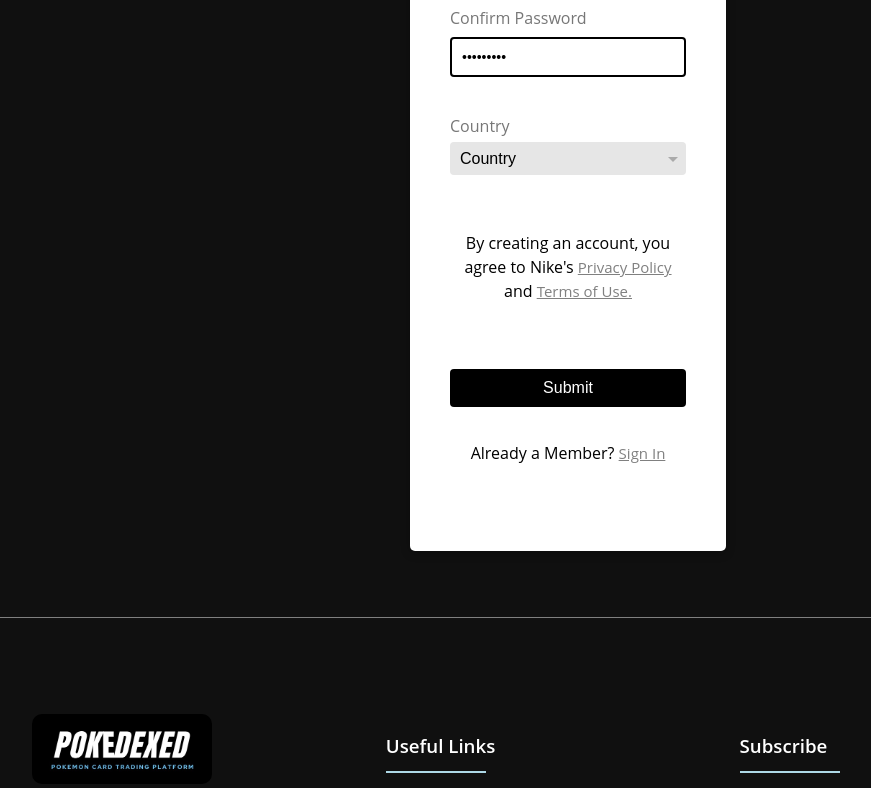
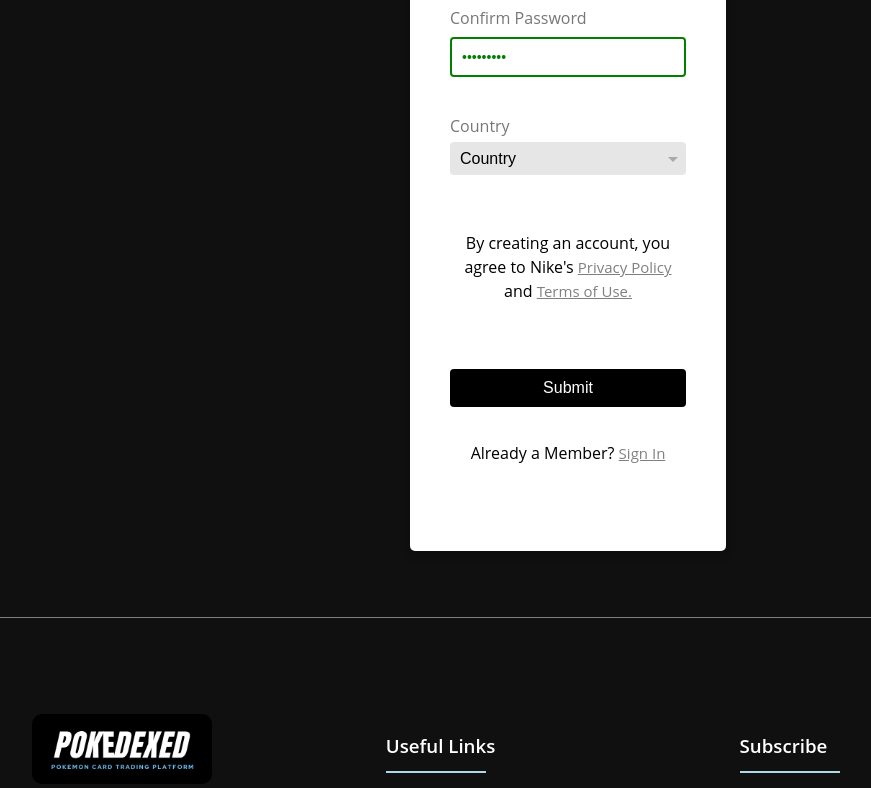
Before and after one commit to EInsTein1231/EInsTein1231.github.io, a plain HTML site: page Sign_Up.html in a window 1280 px wide. Both pictures are taken after typing "Sample", "name@example.com", "2020-01-15", "Sample123", "Sample123" into the empty fields and a click on the button "Submit". Shown: the part 985-1773 px from the top of the page, without its empty margins (72-943 px from the left). Drawn offline with Linux system fonts and the light colour scheme.

Commit message:
green border

```diff
--- a/Sign_Up.html
+++ b/Sign_Up.html
@@ -54,7 +54,8 @@
 }
 
 .form-control.success input {
-    border-color: var(--succes-color);
+    border-color: green;
+    color: green;
 }
 
 .form-control.error input {
```
Also changed, not shown: Contact_Us.html (+2 -1 lines), Login.html (+1 -0 lines).
